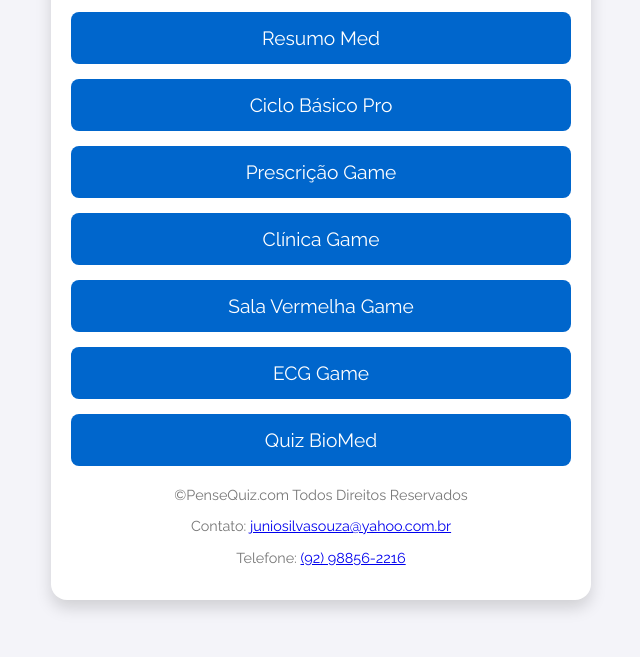
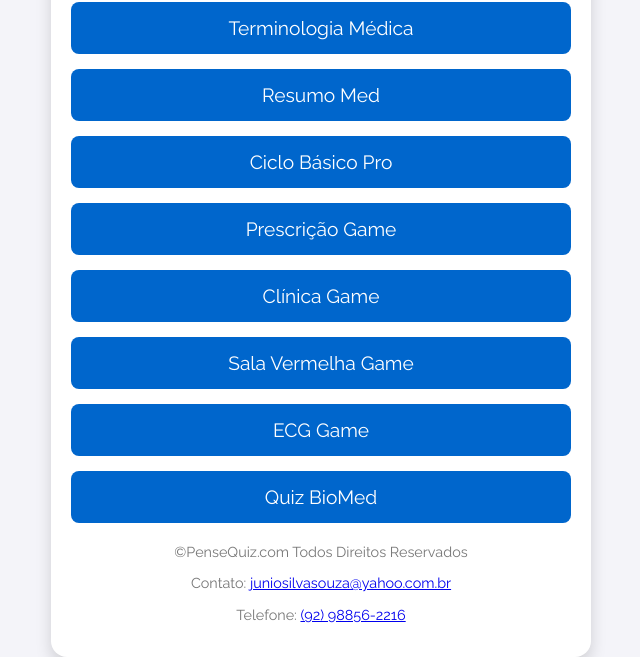
Before and after one commit to jonasouza10/pensequiz, a plain HTML site: page saude1.html in a window 1280 px wide. Shown: the part 156-813 px from the top of the page, without its empty margins (319-959 px from the left). Drawn offline with Linux system fonts and the light colour scheme; some packages are replaced by stand-ins of ours; a script that the page names is missing.

Commit message:
saude1.html

```diff
--- a/saude1.html
+++ b/saude1.html
@@ -128,7 +128,8 @@
         <div class="buttons">
 
 
-
+			terminologia médica
+			<a href="terminologia_medica.html" class="button">Terminologia Médica</a>
 			<a href="resumomedicina.html" class="button">Resumo Med</a>
 			<a href="menudesafiomed.html" class="button">Ciclo Básico Pro</a>
 			<a href="gamesprescricao.html" class="button">Prescrição Game</a>
```
